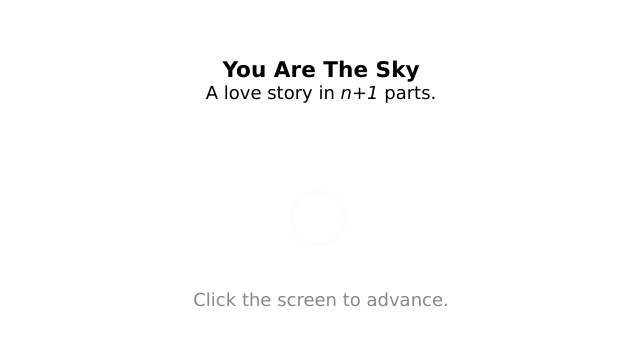
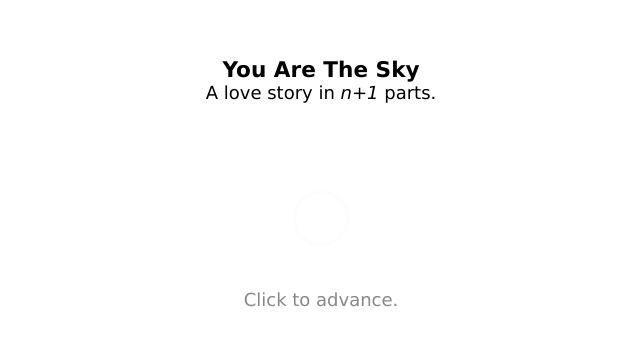
Before and after one commit to cheesestraws/youarethesky, a plain HTML site: page index.html in a window 1280 px wide. Shown: the part 217-562 px from the top of the page, without its empty margins (319-959 px from the left). Drawn offline with Linux system fonts and the light colour scheme.

Commit message:
Minor wording change

```diff
--- a/index.html
+++ b/index.html
@@ -30,7 +30,7 @@
 
 		<div class="clickInstructions">
 			<p class="clickIndicator">&#9711;</p>
-			<p class="instructionText">Click the screen to advance.</p>
+			<p class="instructionText">Click to advance.</p>
 		</div>
 	</div>
 
```
